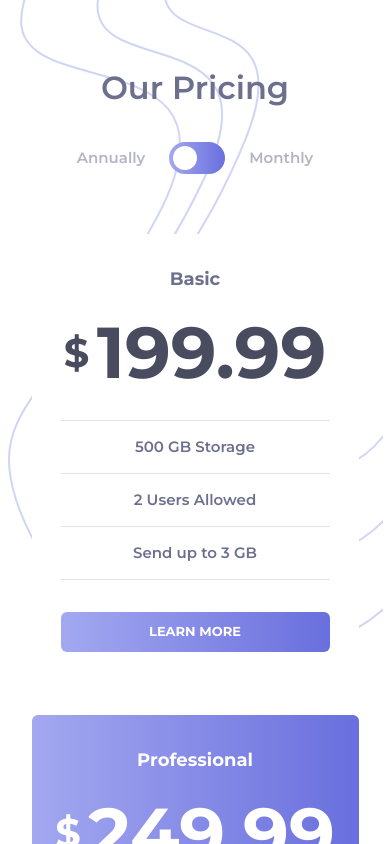
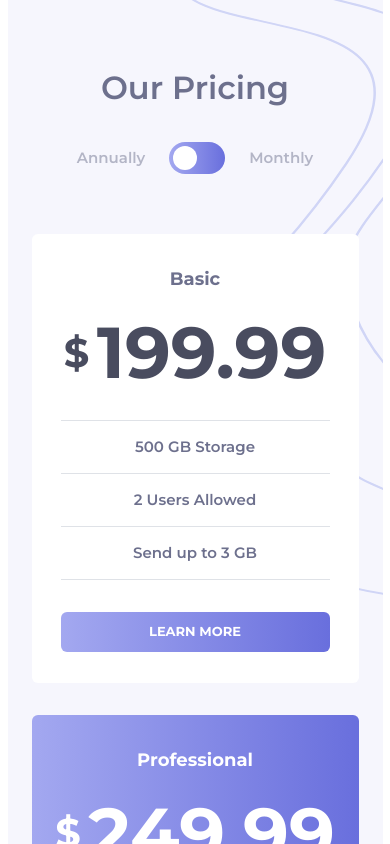
Before and after one commit to shaversj/pricing-component-with-toggle-master, a React (Vite) app: page / in a window 390 px wide. Shown: the top 844 px of the page. Built offline with nearby package versions, Linux system fonts and the light colour scheme.

Commit message:
Add background layout properties for mobile and desktop layout

```diff
--- a/src/App.tsx
+++ b/src/App.tsx
@@ -12,12 +12,14 @@ function App() {
 
   return (
     <>
-      <div className={""}>
-        <div id={"main"} className={"bg-primary-background-color mx-auto w-[375px] px-6  lg:min-h-[850px] lg:w-[1440px]"}>
-          <div>
-            <Header showMonthlyHandler={showMonthlyHandler} showMonthly={showMonthly} />
-            <CardList products={products} showMonthly={showMonthly} />
-          </div>
+      <div
+        className={
+          "mx-auto w-[375px] bg-primary-background-color bg-[url('/src/assets/images/bg-top.svg')] bg-[length:472px_650px] bg-[left_150px_top_-50px] bg-no-repeat px-6 lg:min-h-[850px] lg:w-[1440px] lg:bg-[url('/src/assets/images/bg-top.svg'),url('/src/assets/images/bg-bottom.svg')] lg:bg-auto lg:bg-[position:top_right,bottom_left]"
+        }
+      >
+        <div>
+          <Header showMonthlyHandler={showMonthlyHandler} showMonthly={showMonthly} />
+          <CardList products={products} showMonthly={showMonthly} />
         </div>
       </div>
     </>
--- a/src/index.css
+++ b/src/index.css
@@ -3,26 +3,3 @@
 @tailwind base;
 @tailwind components;
 @tailwind utilities;
-
-@media (0px < width < 1439px) {
-    #main {
-        background: url('/src/assets/images/bg-top.svg') 40% 0% no-repeat;
-
-    }
-}
-
-@media (min-width: 1440px) {
-    #main {
-        background: url('/src/assets/images/bg-top.svg') top right no-repeat, url('/src/assets/images/bg-bottom.svg') bottom left no-repeat;
-
-    }
-}
-
-
-
-
-/*#main {*/
-/*    background-image: url('/src/assets/images/bg-bottom.svg');*/
-/*    background-repeat: no-repeat;*/
-/*    background-position: bottom left;*/
-/*}*/
```
